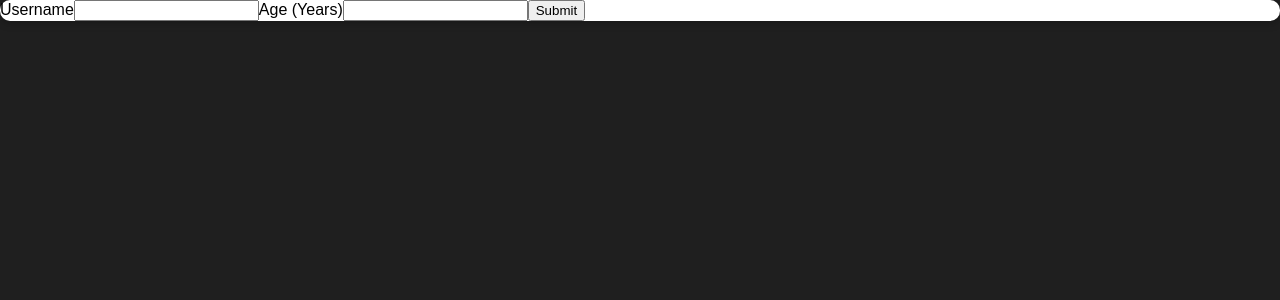
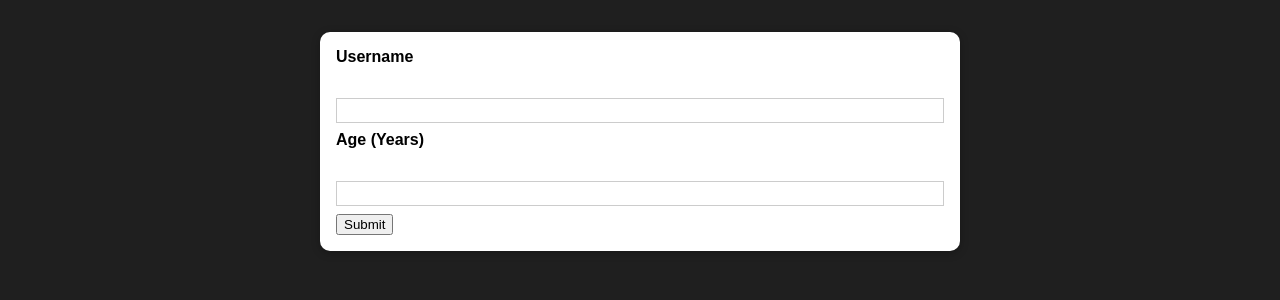
Before and after one commit to akshayverma1697/Friends-List-App, a React (Create React App) app: page / in a window 1280 px wide. Shown: the top 300 px of the page. Built offline with nearby package versions, Linux system fonts and the light colour scheme.

Commit message:
cleaned up styling layout and output

```diff
--- a/src/components/UI/Card.js
+++ b/src/components/UI/Card.js
@@ -3,7 +3,7 @@ import classes from './Card.module.css'
 
 const Card = (props) => {
     return (
-        <div className={classes.card}>
+        <div className={`${classes.card} ${props.className}`}>
             {props.children}
         </div>
     );
--- a/src/components/Users/AddUser.js
+++ b/src/components/Users/AddUser.js
@@ -1,6 +1,6 @@
 import React from "react";
 import Card from "../UI/Card";
-//import classes from './AddUser.module.css'
+import classes from './AddUser.module.css'
 
 const AddUser = (props) => {
     //function when submit button is pressed
@@ -10,12 +10,12 @@ const AddUser = (props) => {
     }
 
     return (
-        <Card>
+        <Card className={classes.input}>
             <form onSubmit={addUserHandler}>
-                <label htmlFor="username">Username</label>
-                <input id="username" type="text" />
-                <label htmlFor="age">Age (Years)</label>
-                <input id="age" type="number" />
+                <label htmlFor="username" className={classes.label}>Username</label>
+                <input id="username" type="text" className={classes.input}/>
+                <label htmlFor="age" className={classes.label}>Age (Years)</label>
+                <input id="age" type="number" className={classes.input}/>
                 <button type="submit">Submit</button>
             </form>
         </Card>
```
